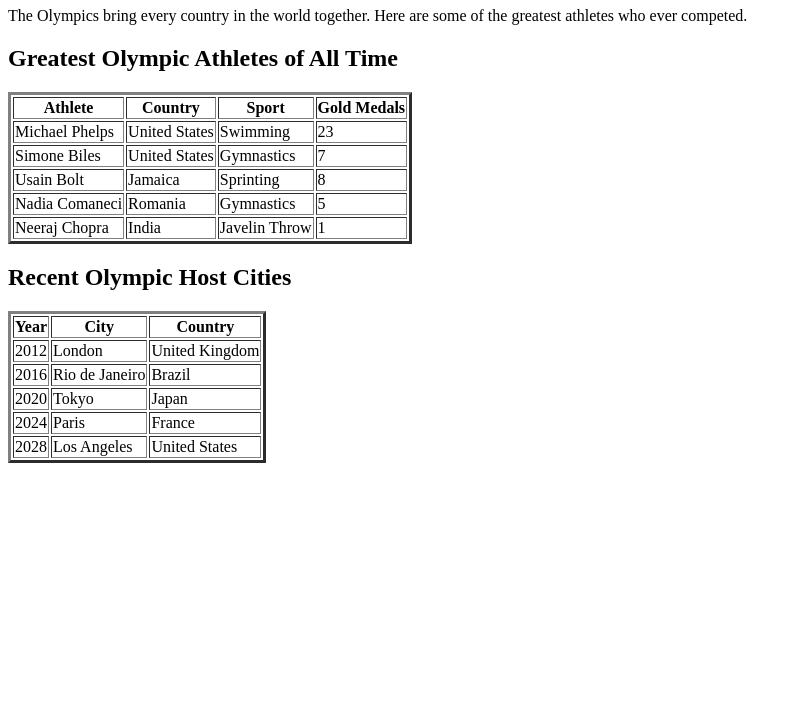
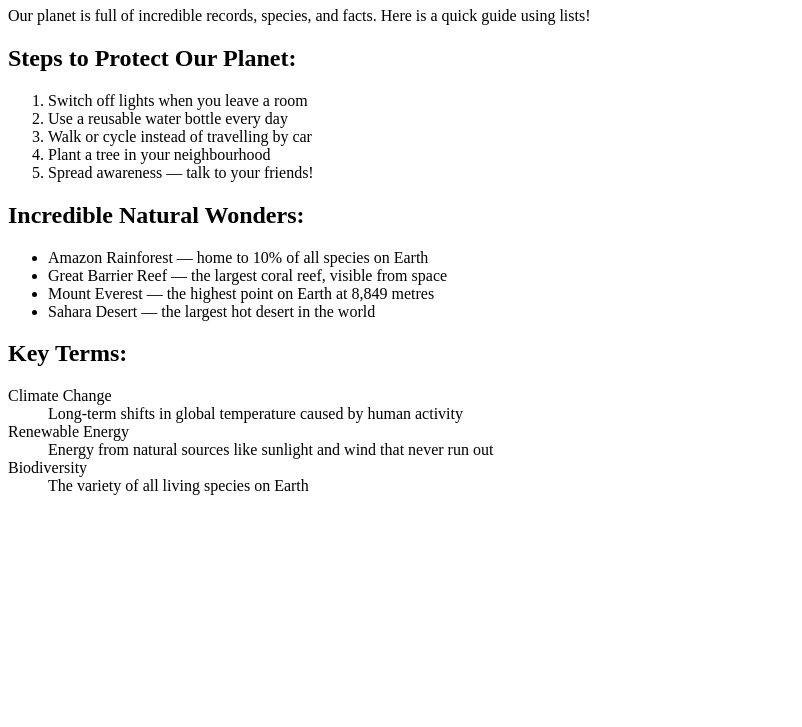
Before and after one commit to agagrwalvaidish-cmyk/olmpic, a plain HTML site: page index.html in a window 1280 px wide. Shown: the part 73-800 px from the top of the page, without its empty margins (0-802 px from the left). Drawn offline with Linux system fonts and the light colour scheme.

Commit message:
Add files via upload

```diff
--- a/index.html
+++ b/index.html
@@ -8,159 +8,63 @@
 
 <meta name="viewport" content="width=device-width">
 
-<title>Olympic Records</title>
+<title>Planet Earth</title>
 
 </head>
 
 <body>
 
-<h1>Olympic Games — Record Breakers</h1>
+<h1>Planet Earth — Quick Guide</h1>
 
-<p>The Olympics bring every country in the world together. Here are some of the greatest athletes who ever competed.</p>
+<p>Our planet is full of incredible records, species, and facts. Here is a quick guide using lists!</p>
 
-<h2>Greatest Olympic Athletes of All Time</h2>
+<h2>Steps to Protect Our Planet:</h2>
 
-<table border="3">
+<ol>
 
-<tr>
+<li>Switch off lights when you leave a room</li>
 
-<th>Athlete</th>
+<li>Use a reusable water bottle every day</li>
 
-<th>Country</th>
+<li>Walk or cycle instead of travelling by car</li>
 
-<th>Sport</th>
+<li>Plant a tree in your neighbourhood</li>
 
-<th>Gold Medals</th>
+<li>Spread awareness — talk to your friends!</li>
 
-</tr>
+</ol>
 
-<tr>
+<h2>Incredible Natural Wonders:</h2>
 
-<td>Michael Phelps</td>
+<ul>
 
-<td>United States</td>
+<li>Amazon Rainforest — home to 10% of all species on Earth</li>
 
-<td>Swimming</td>
+<li>Great Barrier Reef — the largest coral reef, visible from space</li>
 
-<td>23</td>
+<li>Mount Everest — the highest point on Earth at 8,849 metres</li>
 
-</tr>
+<li>Sahara Desert — the largest hot desert in the world</li>
 
-<tr>
+</ul>
 
-<td>Simone Biles</td>
+<h2>Key Terms:</h2>
 
-<td>United States</td>
+<dl>
 
-<td>Gymnastics</td>
+<dt>Climate Change</dt>
 
-<td>7</td>
+<dd>Long-term shifts in global temperature caused by human activity</dd>
 
-</tr>
+<dt>Renewable Energy</dt>
 
-<tr>
+<dd>Energy from natural sources like sunlight and wind that never run out</dd>
 
-<td>Usain Bolt</td>
+<dt>Biodiversity</dt>
 
-<td>Jamaica</td>
+<dd>The variety of all living species on Earth</dd>
 
-<td>Sprinting</td>
-
-<td>8</td>
-
-</tr>
-
-<tr>
-
-<td>Nadia Comaneci</td>
-
-<td>Romania</td>
-
-<td>Gymnastics</td>
-
-<td>5</td>
-
-</tr>
-
-<tr>
-
-<td>Neeraj Chopra</td>
-
-<td>India</td>
-
-<td>Javelin Throw</td>
-
-<td>1</td>
-
-</tr>
-
-</table>
-
-<h2>Recent Olympic Host Cities</h2>
-
-<table border="3">
-
-<tr>
-
-<th>Year</th>
-
-<th>City</th>
-
-<th>Country</th>
-
-</tr>
-
-<tr>
-
-<td>2012</td>
-
-<td>London</td>
-
-<td>United Kingdom</td>
-
-</tr>
-
-<tr>
-
-<td>2016</td>
-
-<td>Rio de Janeiro</td>
-
-<td>Brazil</td>
-
-</tr>
-
-<tr>
-
-<td>2020</td>
-
-<td>Tokyo</td>
-
-<td>Japan</td>
-
-</tr>
-
-<tr>
-
-<td>2024</td>
-
-<td>Paris</td>
-
-<td>France</td>
-
-</tr>
-
-<tr>
-
-<td>2028</td>
-
-<td>Los Angeles</td>
-
-<td>United States</td>
-
-</tr>
-
-</table>
+</dl>
 
 </body>
 
```
